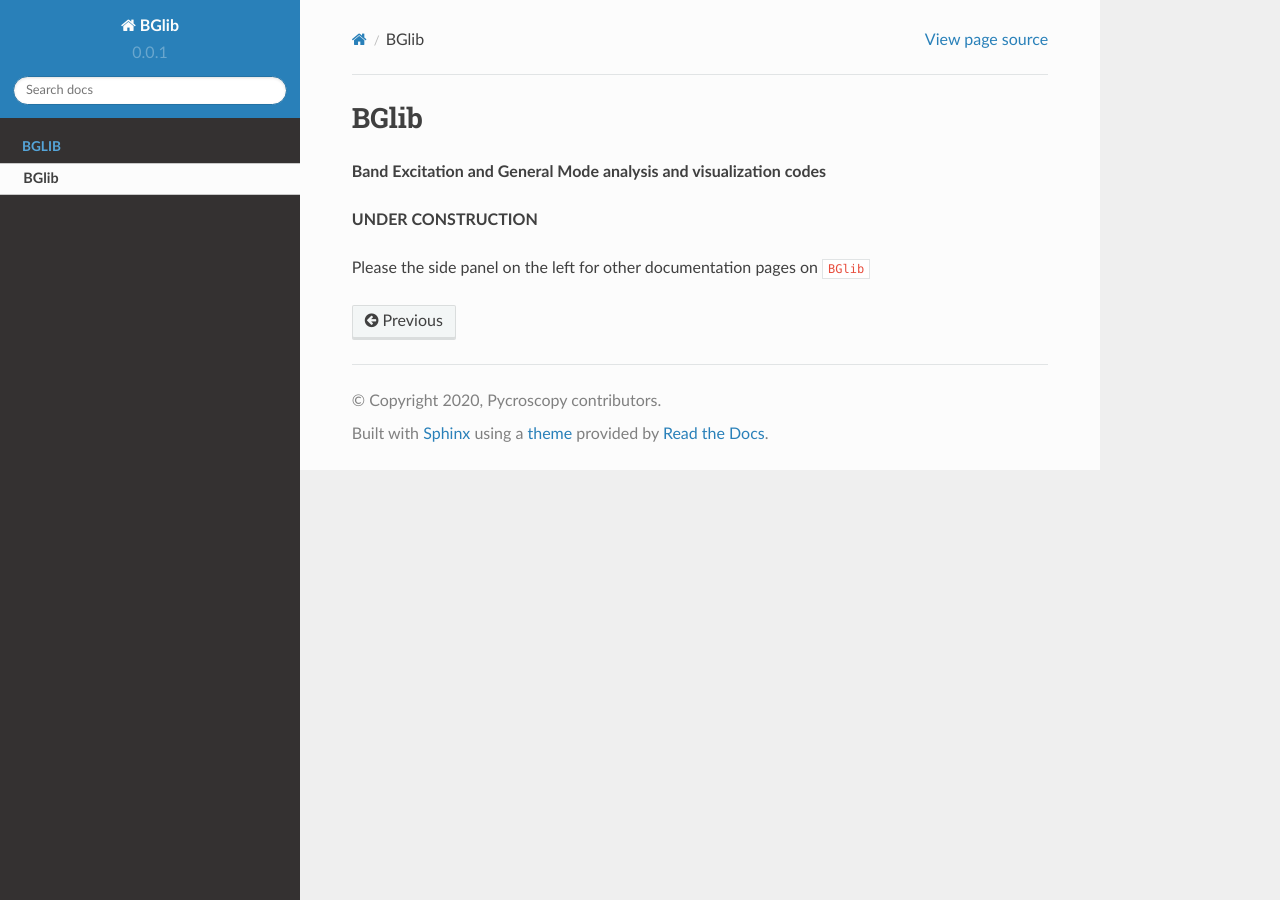
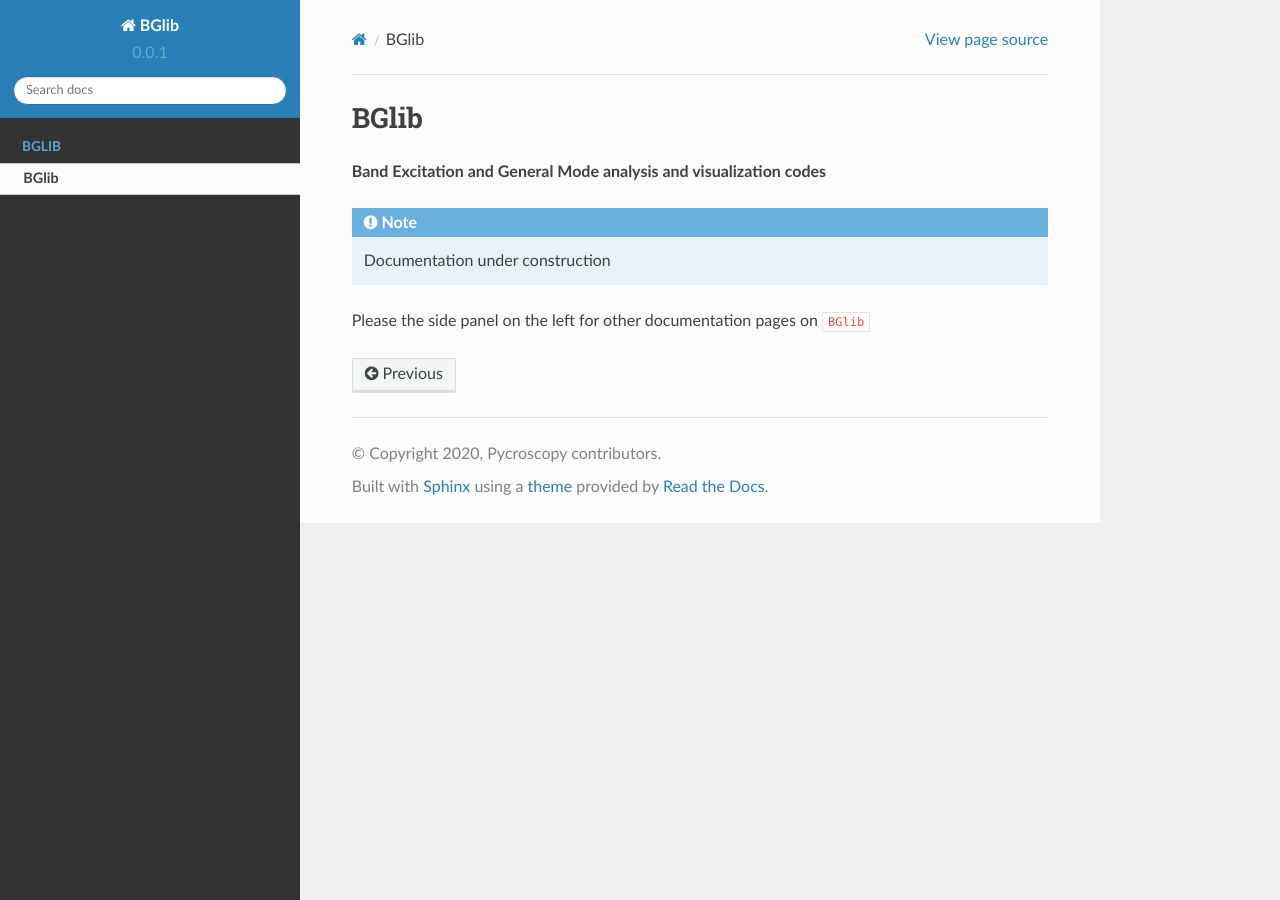
Before and after one commit to pycroscopy/BGlib, a Sphinx documentation site: the page built from docs/source/about.rst, in a window 1280 px wide. Built offline with Sphinx 7.4.7 and the Read the Docs theme 2.0.0, drawn with Linux system fonts in a browser that asks for light colours.

Commit message:
Added note about incomplete documentation

```diff
--- a/docs/source/about.rst
+++ b/docs/source/about.rst
@@ -4,6 +4,8 @@ BGlib
 
 **Band Excitation and General Mode analysis and visualization codes**
 
-**UNDER CONSTRUCTION**
+.. note::
+
+   Documentation under construction
 
 Please the side panel on the left for other documentation pages on ``BGlib``
```
